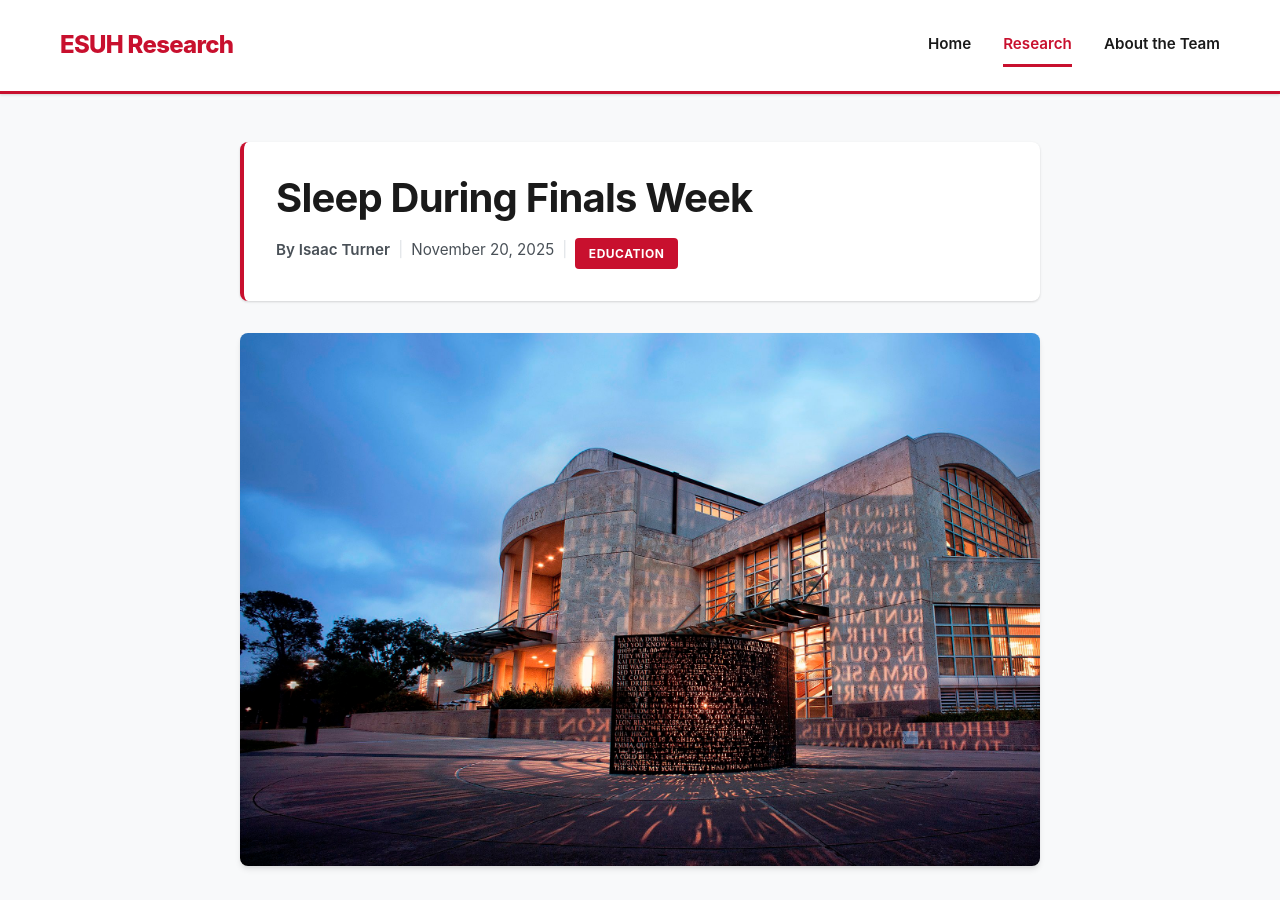
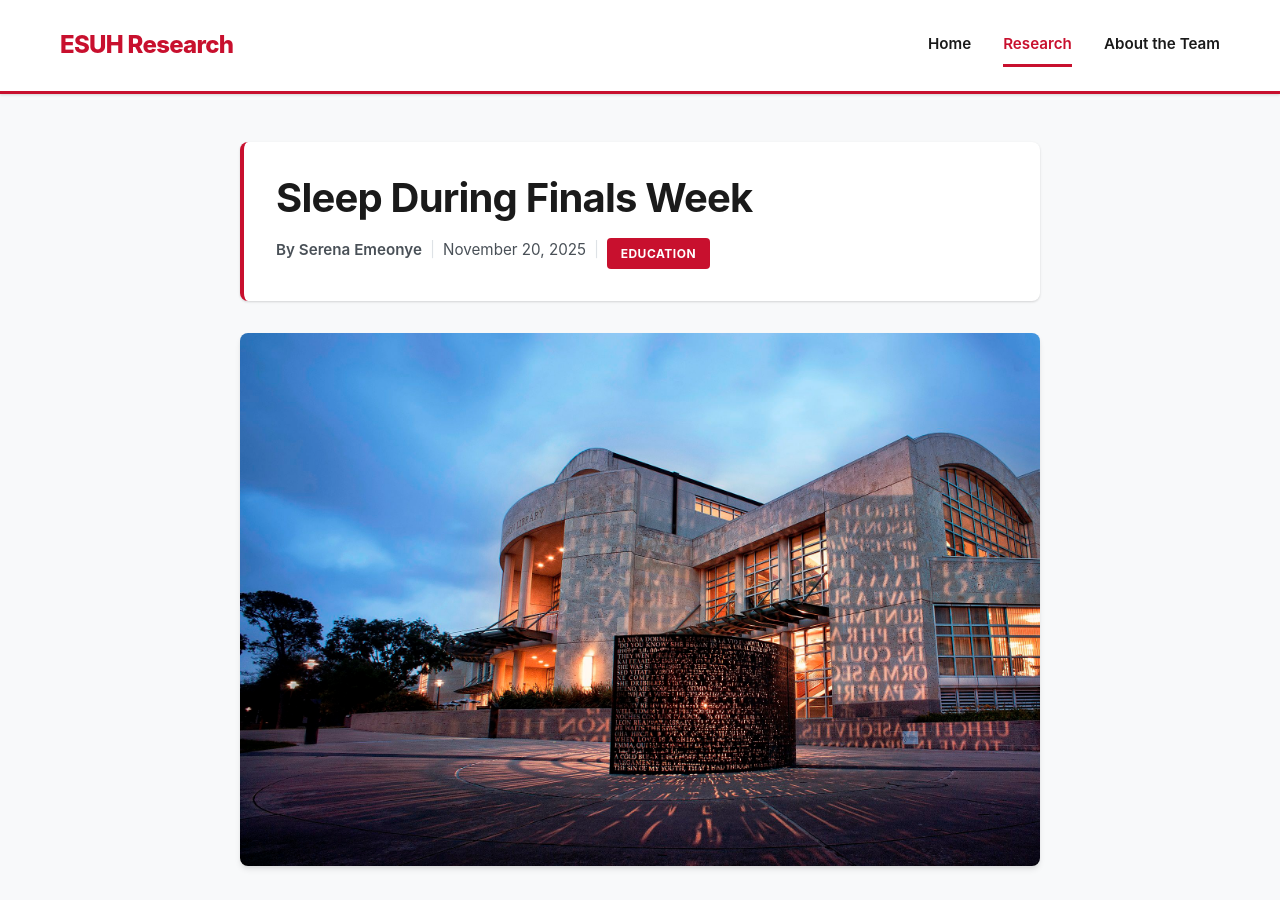
Before and after one commit to econsociety/esuh, a Jekyll site: the page built from _research/2025-11-20-final-exam-sleep.md, in a window 1280 px wide and 900 px high. Built offline with Jekyll 4.4.1, drawn with Linux system fonts in a browser that asks for light colours.

Commit message:
Update 2025-11-20-final-exam-sleep.md

```diff
--- a/_research/2025-11-20-final-exam-sleep.md
+++ b/_research/2025-11-20-final-exam-sleep.md
@@ -1,7 +1,7 @@
 ---
 title: Sleep During Finals Week
 subtitle:
-author: Isaac Turner
+author: Serena Emeonye
 date: 2025-11-20
 excerpt: During finals week, students often forgo sleep to prepare for their exams. All of a sudden, the night is seen as a potential study period, and students start to treat sleep like it is a luxury. Little do they know, sleep is not only a necessity, but it is one of the factors that promotes academic performance.
 topic: Education
```
